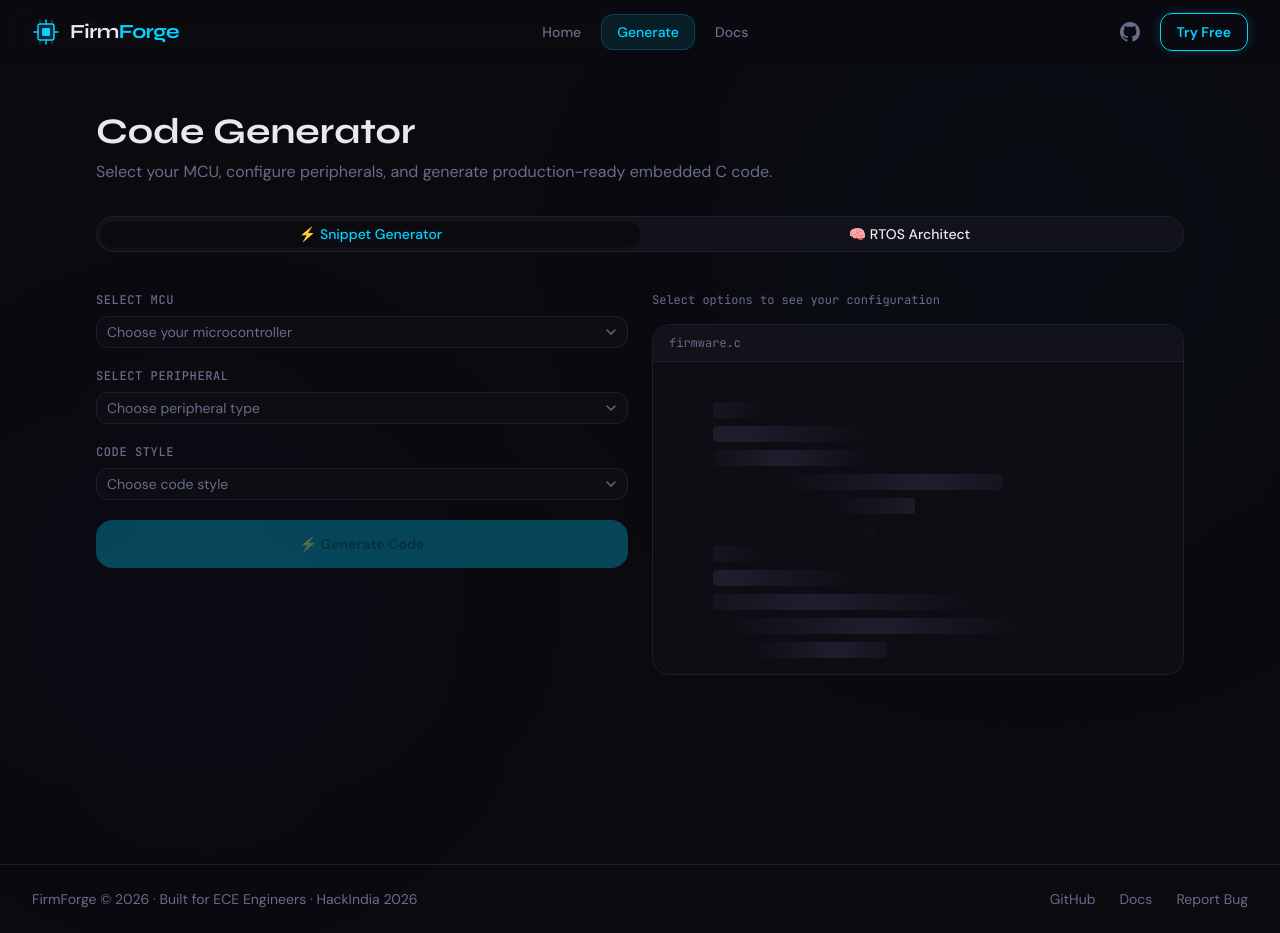
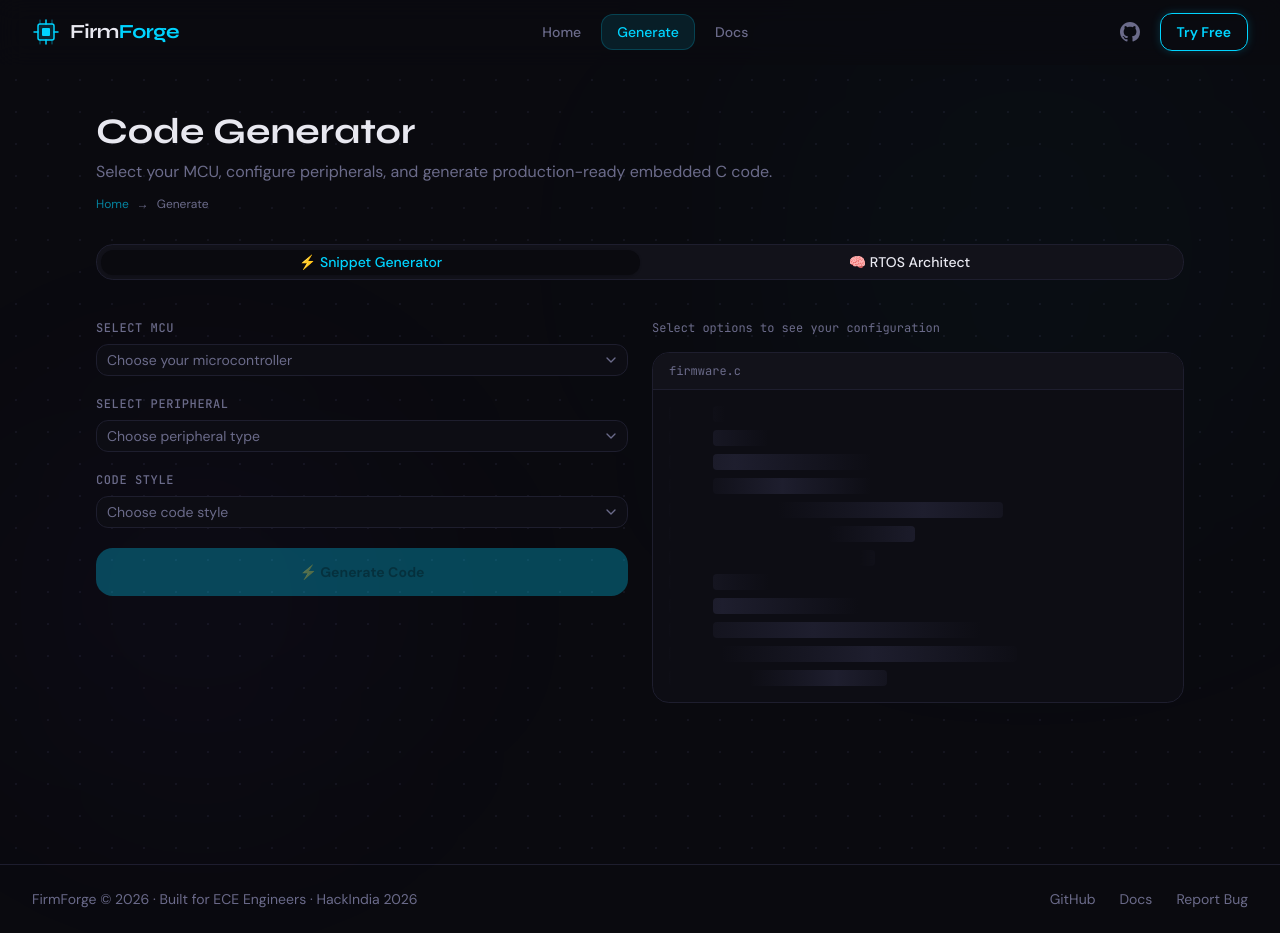
Before and after one commit to chandansaipavanpadala/firmforge, a Next.js app: page /generate in a window 1280 px wide. Built offline with nearby package versions, Linux system fonts and the light colour scheme.

Commit message:
Update Generate Page

```diff
--- a/src/app/generate/page.tsx
+++ b/src/app/generate/page.tsx
@@ -2,6 +2,7 @@
 
 import { useState, useEffect, Suspense } from "react";
 import { useSearchParams } from "next/navigation";
+import Link from "next/link";
 import { motion } from "framer-motion";
 import { Tabs, TabsList, TabsTrigger, TabsContent } from "@/components/ui/tabs";
 import { SnippetGenerator } from "@/components/snippet-generator";
@@ -44,6 +45,19 @@ function GenerateContent() {
           >
             Select your MCU, configure peripherals, and generate production-ready embedded C code.
           </p>
+          <div
+            className="flex items-center gap-2 mt-3 text-xs"
+            style={{ fontFamily: "var(--font-dm-sans)" }}
+          >
+            <Link
+              href="/"
+              className="text-[#00D4FF]/60 hover:text-[#00D4FF] transition-colors"
+            >
+              Home
+            </Link>
+            <span className="text-[#6B6B8A]">→</span>
+            <span className="text-[#6B6B8A]">Generate</span>
+          </div>
         </motion.div>
 
         {/* Tabs */}
```
